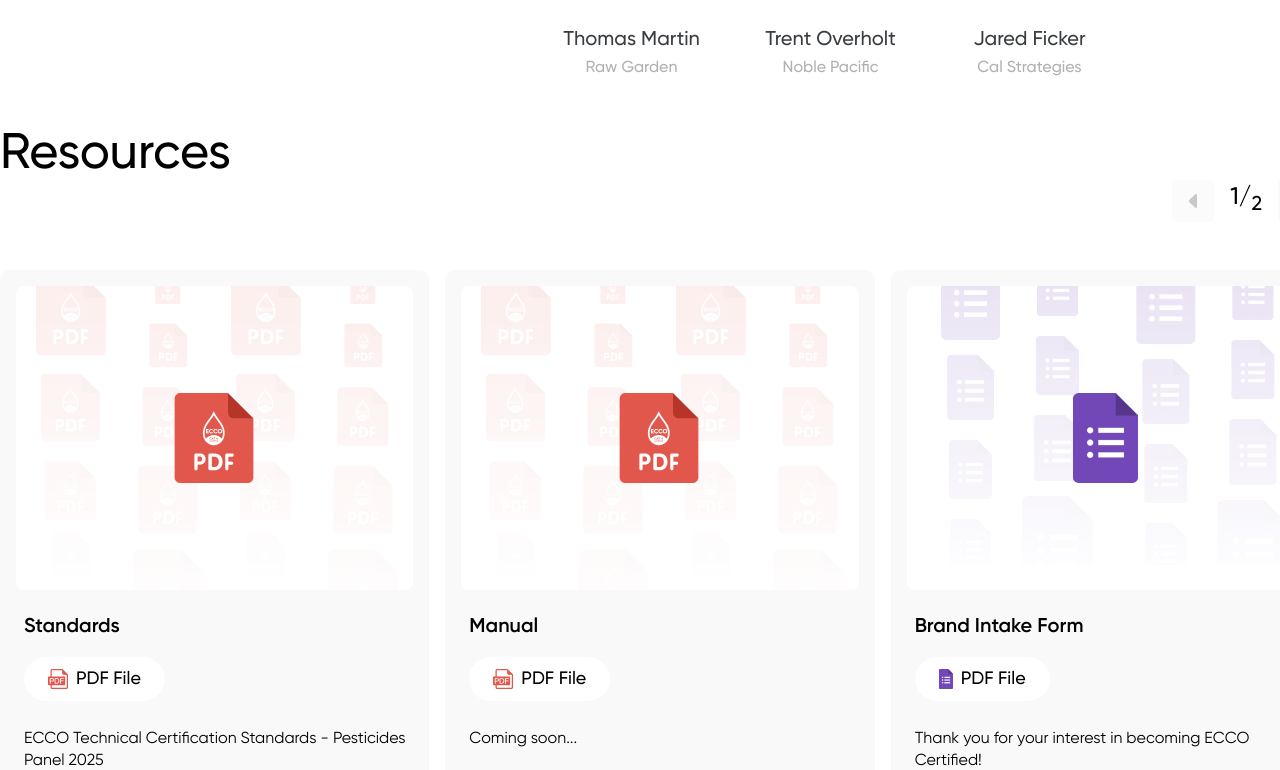
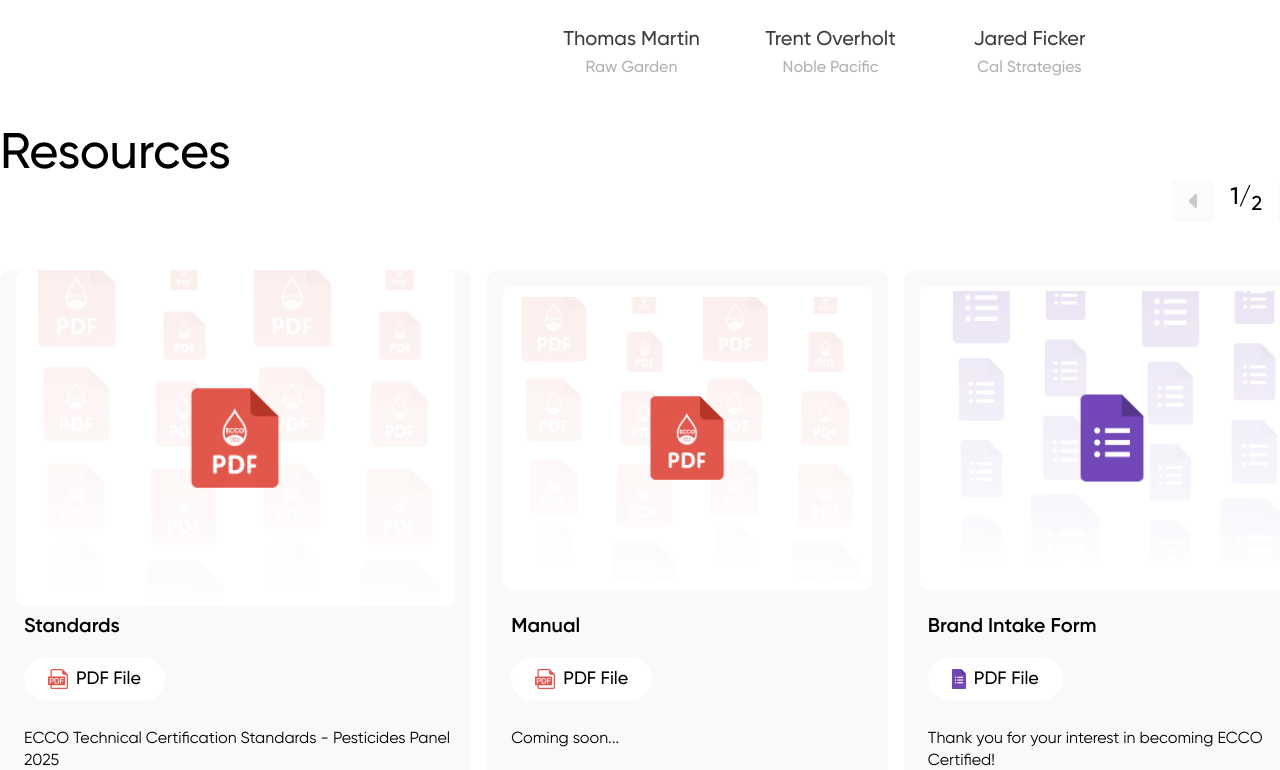
Before and after one commit to Paylak2222/ECCO, a React (Create React App) app: page /#/explore in a window 1280 px wide. Shown: the part 1481-2251 px from the top of the page. Built offline with nearby package versions, Linux system fonts and the light colour scheme.

Commit message:
update pagination img css

```diff
--- a/src/components/paginationBlock/paginationBlock.module.css
+++ b/src/components/paginationBlock/paginationBlock.module.css
@@ -1,5 +1,4 @@
 .page__block {
-  width: 429px;
   padding: 16px 16px 24px 16px;
   background-color: #f9f9f9;
   border-radius: 10px;
@@ -15,6 +14,9 @@
   background-color: #fff;
   height: 304px;
   border-radius: 8px;
+  & img {
+    width: 100%;
+  }
 }
 .block__name {
   padding-top: 24px;
```
